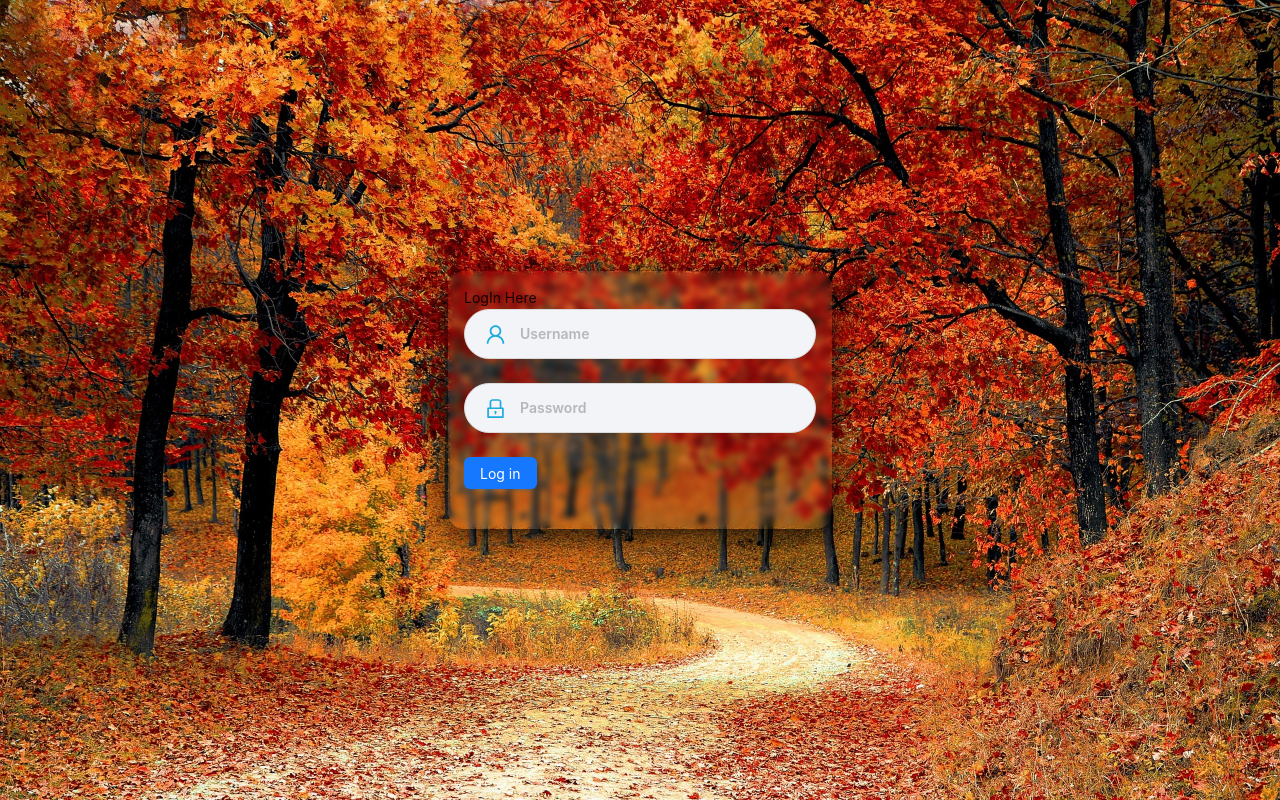
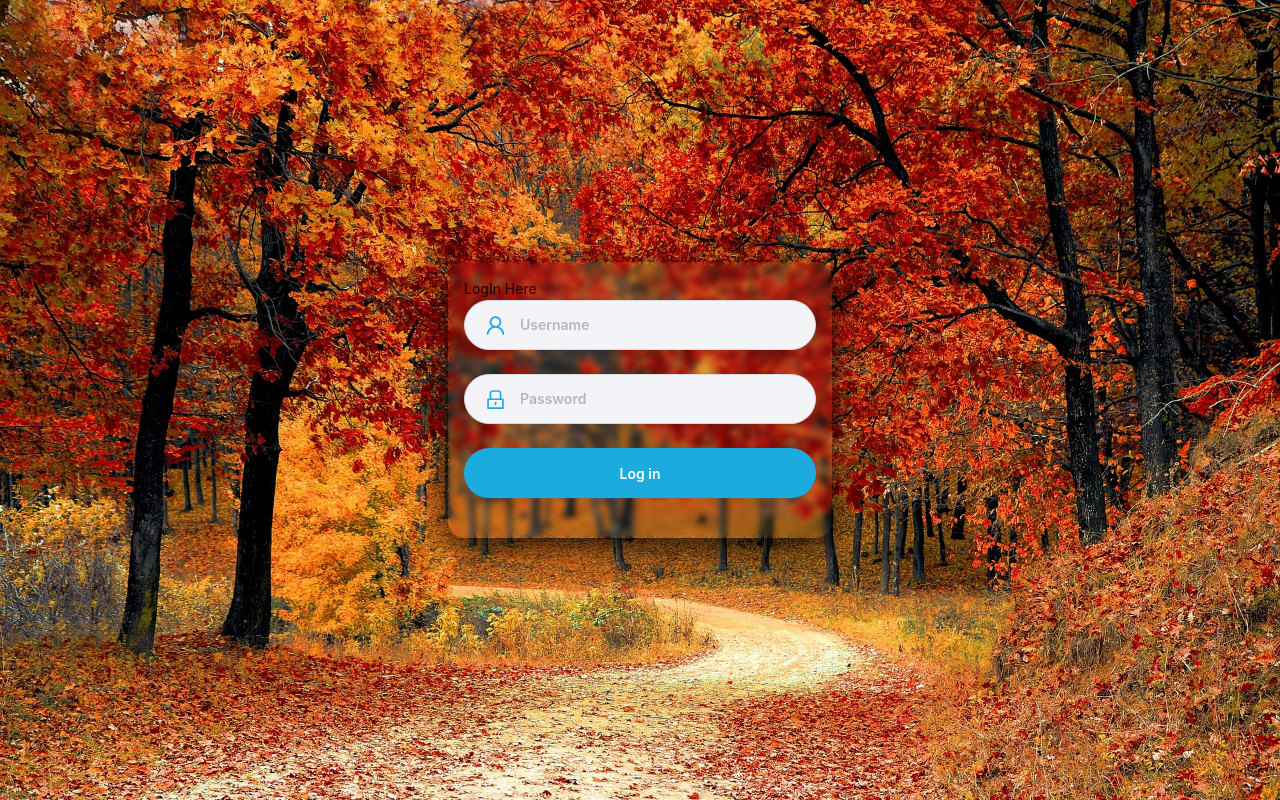
Before and after one commit to huunam1001/DemoWeb, a React app: page / in a window 1280 px wide. Built offline with nearby package versions, Linux system fonts and the light colour scheme.

Commit message:
change login

```diff
--- a/src/pages/login/login.jsx
+++ b/src/pages/login/login.jsx
@@ -6,7 +6,7 @@ import './style.scss'
 const Login = (props) => {
   return (
     <div className='loginBg'>
-      <Form className='login_form'>
+      <Form className='login-form'>
         <Typography.Text>LogIn Here</Typography.Text>
         <Form.Item label=''>
           <Input className='login_input' prefix={<UserOutlined className='login-item-icon' />} placeholder='Username' />
@@ -22,6 +22,7 @@ const Login = (props) => {
         <Form.Item shouldUpdate>
           {() => (
             <Button
+              className='login_button'
               type='primary'
               htmlType='submit'
               // disabled={
--- a/src/pages/login/style.scss
+++ b/src/pages/login/style.scss
@@ -14,13 +14,19 @@
   font-size: 150%;
 }
 
-.login_form {
+.login-form {
   align-items: center;
   box-shadow: 0px 8px 32px 0px;
   backdrop-filter: blur(3px);
   width: 30%;
   padding: 16px;
   border-radius: 16px;
+}
+
+.container {
+
+  align-items: center;
+  justify-content: center;
 }
 
 .login_input {
@@ -39,3 +45,14 @@
     }
   }
 }
+
+.login_button {
+  width: 100%;
+  height: 50px;
+  background-color:#1cabdf;
+  font-weight: 600;
+  color: #fff;
+  border-radius: 50px;
+  margin-left: auto;
+  margin-right: auto;
+}
```
